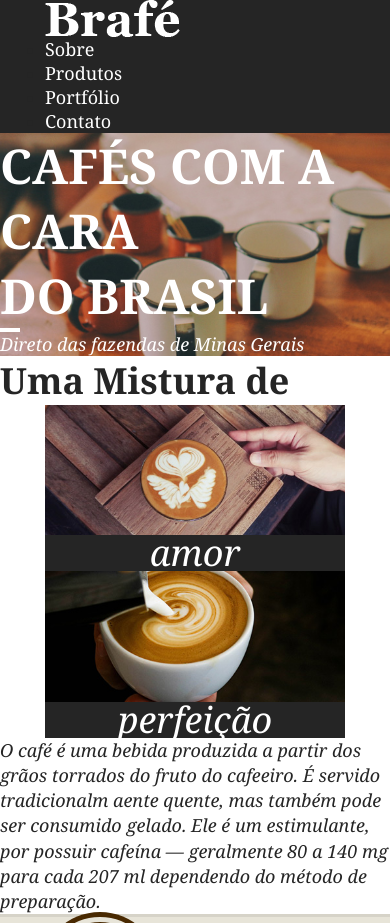
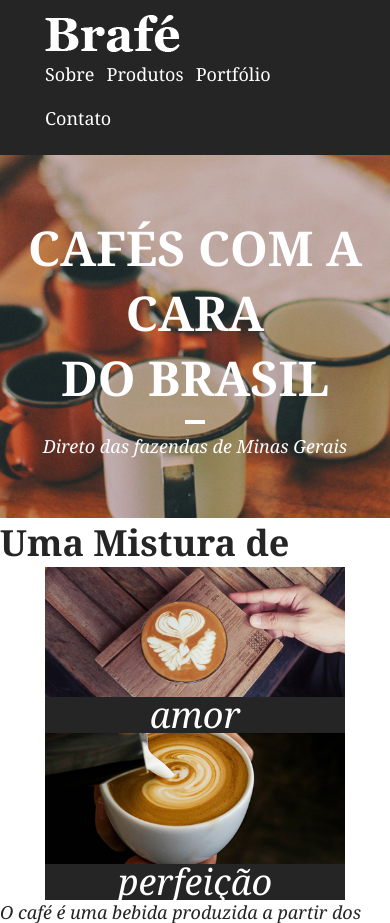
Before and after one commit to mnagahama/curso-origamid, a PHP site: page / in a window 390 px wide. Shown: the top 923 px of the page. Run offline with PHP 8.4, Linux system fonts and the light colour scheme.

Commit message:
add grid menu

```diff
--- a/css-avancado/01-brafe_grid/css/style.css
+++ b/css-avancado/01-brafe_grid/css/style.css
@@ -23,12 +23,35 @@ img {
 
 .menu {
 	background: #252525;
+	padding: 15px 0;
+}
+
+.menu-nav ul {
+	float: right;
+}
+
+.menu-nav ul li {
+	display: inline-block;
 }
 
 .menu-nav a {
 	text-decoration: none;
 	color: #fff;
 	font-size: 1.125em;
+	display: block;
+	padding: 10px;
+	margin-left: 10px;
+}
+
+@media(max-width: 739px) {
+	.menu-nav ul {
+		float: none;
+	}
+	.menu-nav ul li a {
+		margin-left: 0px;
+		padding-left: 0px;
+		padding-right: 8px;
+	}
 }
 
 /* Intro */
@@ -37,6 +60,8 @@ img {
 	background: url('../img/bg-intro.jpg') no-repeat center center;
 	background-size: cover;
 	color: #fff;
+	padding: 150px 0;
+	text-align: center;
 }
 
 .intro h1 {
@@ -50,11 +75,18 @@ img {
 	width: 20px;
 	height: 4px;
 	background: #fff;
+	margin: 10px auto;
 }
 
 .intro p {
 	font-style: italic;
 	font-size: 1.125em;
+}
+
+@media(max-width: 739px) {
+	.intro {
+		padding: 60px 0;
+	}
 }
 
 /* Sobre */
```
